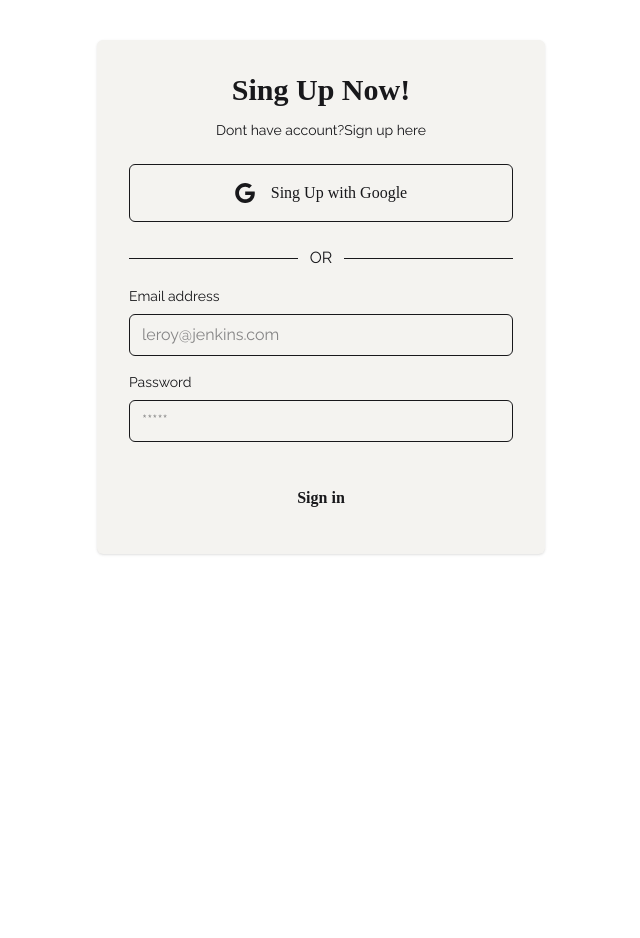
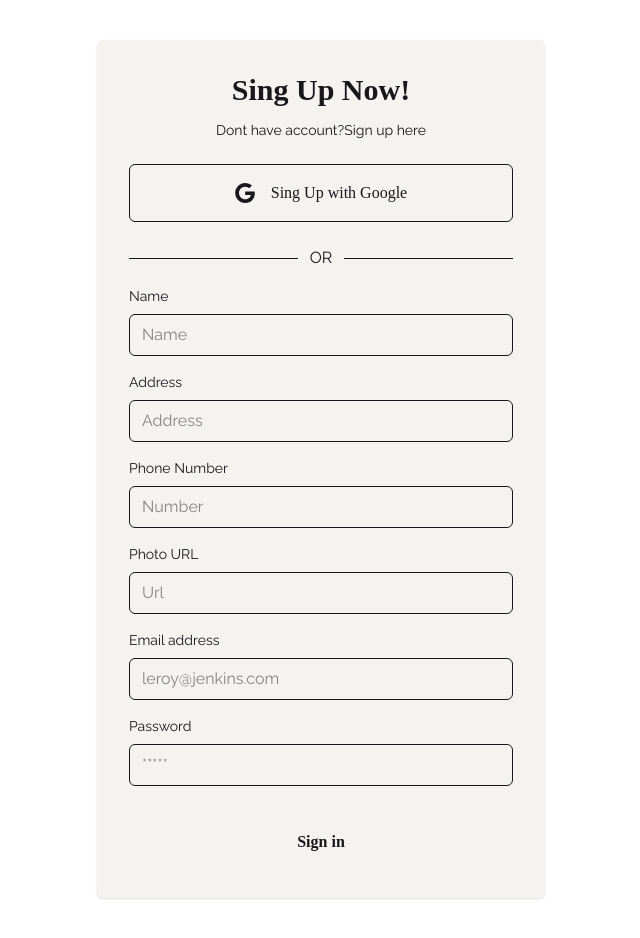
Before and after one commit to mdshahariarhafizofficial/coffee-store-client, a React (Vite) app: page /sing-up in a window 1280 px wide. Shown: the whole page, without its empty margins (319-959 px from the left). Before the commit the page ends 800 px from the top, so only its background shows below. Built offline with nearby package versions, Linux system fonts and the light colour scheme; a web font is replaced by a local one.

Commit message:
added user profile info field

```diff
--- a/src/Pages/SingUp/SingUp.jsx
+++ b/src/Pages/SingUp/SingUp.jsx
@@ -11,8 +11,8 @@ const SingUp = () => {
         const form = e.target;
         const formData = new FormData(form);
         const email = formData.get('email');
-        const password = formData.get('password');
-        console.log(email, password);
+        const {password, ...userProfile} = Object.fromEntries(formData.entries());
+        console.log(userProfile);
 
         // Create User
         createUser(email, password)
@@ -54,17 +54,39 @@ const SingUp = () => {
                 <form onSubmit={handleCreateUser}
                 className="space-y-8">
                     <div className="space-y-4">
+
+                        {/* Name */}
+                        <div className="space-y-2">
+                            <label htmlFor="email" className="block text-sm">Name</label>
+                            <input type="text" name="name" id="name" placeholder="Name" className="w-full px-3 py-2 border rounded-md dark:border-gray-300 dark:bg-gray-50 dark:text-gray-800 focus:dark:border-violet-600" />
+                        </div>
+                        {/* Address */}
+                        <div className="space-y-2">
+                            <label htmlFor="email" className="block text-sm">Address</label>
+                            <input type="text" name="address" id="address" placeholder="Address" className="w-full px-3 py-2 border rounded-md dark:border-gray-300 dark:bg-gray-50 dark:text-gray-800 focus:dark:border-violet-600" />
+                        </div>
+                        {/* Phone */}
+                        <div className="space-y-2">
+                            <label htmlFor="email" className="block text-sm">Phone Number</label>
+                            <input type="text" name="number" id="number" placeholder="Number" className="w-full px-3 py-2 border rounded-md dark:border-gray-300 dark:bg-gray-50 dark:text-gray-800 focus:dark:border-violet-600" />
+                        </div>
+                        {/* Photo Url */}
+                        <div className="space-y-2">
+                            <label htmlFor="email" className="block text-sm">Photo URL</label>
+                            <input type="txt" name="photo" id="photo" placeholder="Url" className="w-full px-3 py-2 border rounded-md dark:border-gray-300 dark:bg-gray-50 dark:text-gray-800 focus:dark:border-violet-600" />
+                        </div>
+                        {/* Email */}
                         <div className="space-y-2">
                             <label htmlFor="email" className="block text-sm">Email address</label>
-                            {/* Email */}
                             <input type="email" name="email" id="email" placeholder="leroy@jenkins.com" className="w-full px-3 py-2 border rounded-md dark:border-gray-300 dark:bg-gray-50 dark:text-gray-800 focus:dark:border-violet-600" />
                         </div>
+
+                        {/* Password */}
                         <div className="space-y-2">
                             <div className="flex justify-between">
                                 <label htmlFor="password" className="text-sm">Password</label>
 
                             </div>
-                            {/* Password */}
                             <input type="password" name="password" id="password" placeholder="*****" className="w-full px-3 py-2 border rounded-md dark:border-gray-300 dark:bg-gray-50 dark:text-gray-800 focus:dark:border-violet-600" />
                         </div>
                     </div>
```
